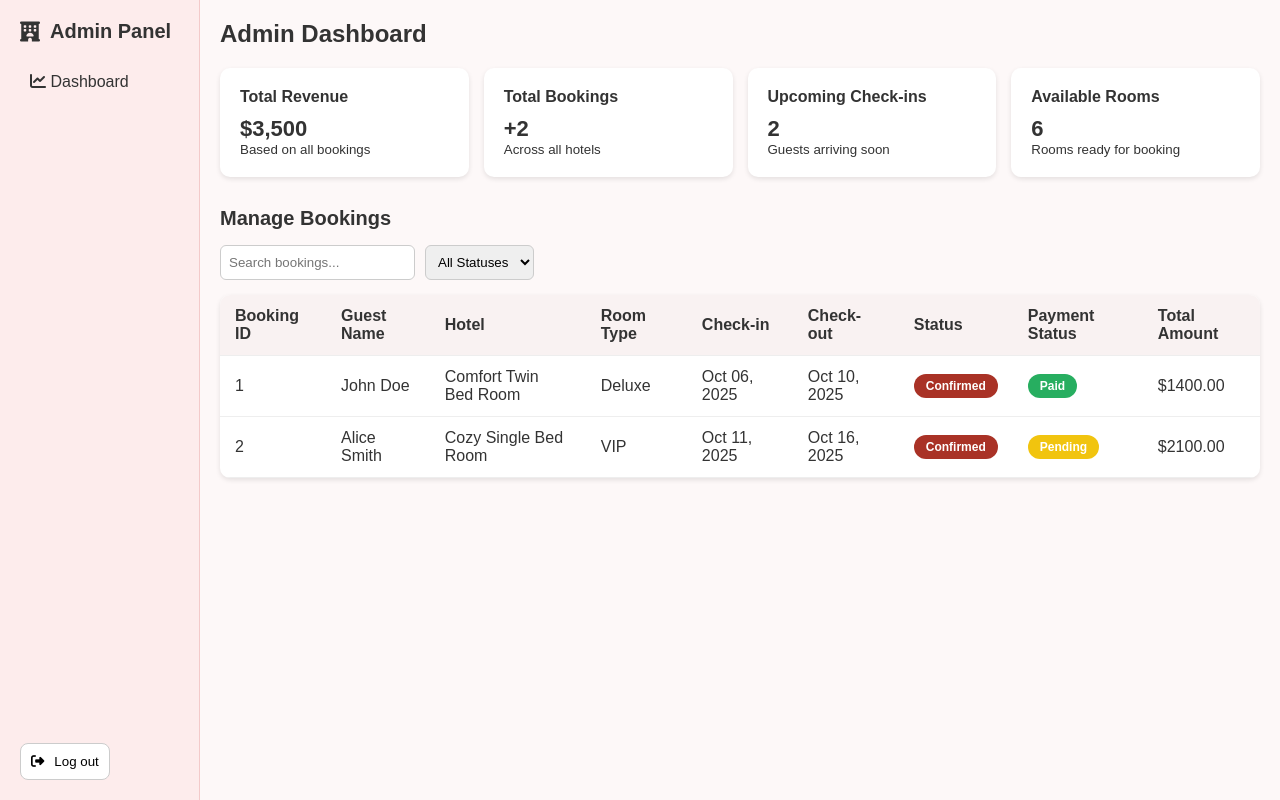
After one commit to EijiDev/Hotel-Reservation-System, a PHP site: page /app/Views/admin/dashboard.php in a window 1280 px wide. The commit adds this page. Run offline with PHP 8.4, Linux system fonts and the light colour scheme.

Commit message:
added admin dashboard

```diff
--- /dev/null
+++ b/app/Views/admin/dashboard.php
@@ -0,0 +1,99 @@
+<title>Admin Dashboard</title>
+<link rel="stylesheet" href="./css/dashboard.style.css">
+<link rel="stylesheet" href="https://cdnjs.cloudflare.com/ajax/libs/font-awesome/6.4.0/css/all.min.css">
+
+<body>
+    <!-- Sidebar -->
+    <div class="sidebar">
+        <div>
+            <h2><i class="fa-solid fa-hotel"></i> Admin Panel</h2>
+            <ul>
+                <li class="dashboard-bar"><i class="fa-solid fa-chart-line"></i> Dashboard</li>
+            </ul>
+        </div>
+        <div class="bottom">
+            <button class="logout"><i class="fa-solid fa-right-from-bracket"></i>Log out</button>
+        </div>
+    </div>
+
+    <!-- Main Content -->
+    <div class="main">
+        <h1>Admin Dashboard</h1>
+
+        <!-- Stats Section -->
+        <div class="stats">
+            <div class="card">
+                <h3>Total Revenue</h3>
+                <p>$3,500</p>
+                <small>Based on all bookings</small>
+            </div>
+            <div class="card">
+                <h3>Total Bookings</h3>
+                <p>+2</p>
+                <small>Across all hotels</small>
+            </div>
+            <div class="card">
+                <h3>Upcoming Check-ins</h3>
+                <p>2</p>
+                <small>Guests arriving soon</small>
+            </div>
+            <div class="card">
+                <h3>Available Rooms</h3>
+                <p>6</p>
+                <small>Rooms ready for booking</small>
+            </div>
+        </div>
+
+        <!-- Manage Bookings -->
+        <div class="manage-bookings">
+            <h2>Manage Bookings</h2>
+            <div class="filters">
+                <input type="text" id="search" placeholder="Search bookings...">
+                <select id="statusFilter">
+                    <option value="all">All Statuses</option>
+                    <option value="confirmed">Confirmed</option>
+                    <option value="pending">Pending</option>
+                </select>
+            </div>
+
+            <table>
+                <thead>
+                    <tr>
+                        <th>Booking ID</th>
+                        <th>Guest Name</th>
+                        <th>Hotel</th>
+                        <th>Room Type</th>
+                        <th>Check-in</th>
+                        <th>Check-out</th>
+                        <th>Status</th>
+                        <th>Payment Status</th>
+                        <th>Total Amount</th>
+                    </tr>
+                </thead>
+                <tbody id="bookingTable">
+                    <tr>
+                        <td>1</td>
+                        <td>John Doe</td>
+                        <td>Comfort Twin Bed Room</td>
+                        <td>Deluxe</td>
+                        <td>Oct 06, 2025</td>
+                        <td>Oct 10, 2025</td>
+                        <td><span class="status confirmed">Confirmed</span></td>
+                        <td><span class="payment paid">Paid</span></td>
+                        <td>$1400.00</td>
+                    </tr>
+                    <tr>
+                        <td>2</td>
+                        <td>Alice Smith</td>
+                        <td>Cozy Single Bed Room</td>
+                        <td>VIP</td>
+                        <td>Oct 11, 2025</td>
+                        <td>Oct 16, 2025</td>
+                        <td><span class="status confirmed">Confirmed</span></td>
+                        <td><span class="payment pending">Pending</span></td>
+                        <td>$2100.00</td>
+                    </tr>
+                </tbody>
+            </table>
+        </div>
+    </div>
--- a/app/Views/login.php
+++ b/app/Views/login.php
@@ -5,7 +5,7 @@
         <div class="context">
             <h1>Log in</h1>
             <p>Enter your credentials to access your account</p>
-            <form class="form" method="POST" action="/Hotel_Reservation_System/app/public/index.php?action=login">
+            <form class="form" method="POST" action="/Hotel_Reservation_System/app/public/index.php?controller=login&action=login">
                 <label for="email">Email</label>
                 <input type="email" id="email" name="email" placeholder="example123@example.com" required />
 
@@ -15,7 +15,9 @@
                 <button type="submit" class="login-btn">Log in</button>
             </form>
 
-            <p class="signup-text">Don't have an account? <a href="../views/signup.php">Sign up</a></p>
+            <p class="signup-text">Don't have an account?
+              <a href="/Hotel_Reservation_System/app/public/index.php?controller=signup&action=index">Sign up</a>
+            </p>
         </div>
     </div>
 </body>
--- a/app/Views/roombookings.php
+++ b/app/Views/roombookings.php
@@ -1,12 +1,10 @@
 <?php
 require_once __DIR__ . '/../../vendor/autoload.php';
-
 use App\Config\Database;
 use App\Models\Room;
 
 $db = (new Database())->connect();
 $roomModel = new Room($db);
-
 $roomId = $_GET['room_id'] ?? null;
 
 if ($roomId) {
@@ -43,7 +41,7 @@ if ($roomId) {
         <h2>
           <?= htmlspecialchars($room['name']) ?>
           <span class="rating">
-            <i class="bx bxs-star"></i> <?= htmlspecialchars($room['rating']) ?>
+            <?= htmlspecialchars($room['rating']) ?>
           </span>
         </h2>
         <p class="description">
@@ -140,5 +138,5 @@ if ($roomId) {
     </div>
   </div>
 </body>
-<script src="../Hotel_Reservation_System/app/public/js/index.js"></script>
+<script src="/Hotel_Reservation_System/app/public/js/index.js"></script>
 </html>
--- a/app/Views/rooms.php
+++ b/app/Views/rooms.php
@@ -40,7 +40,11 @@
                             <div class="card-price">
                                 $<?= number_format($room['price'], 2) ?><span class="card-day">/night</span>
                             </div>
-                            <a href="/Hotel_Reservation_System/app/views/roombookings.php?room_id=<?= $room['id'] ?>" class="book-now-btn">Book Now</a>
+                            <?php if (isset($_SESSION['user_id'])): ?>
+                                <a href="/Hotel_Reservation_System/app/views/roombookings.php?room_id=<?= $room['id'] ?>" class="book-now-btn">Book Now</a>
+                            <?php else: ?>
+                                <a href="../views/login.php" class="book-now-btn">Book Now</a>
+                            <?php endif; ?>
                         </div>
                     </div>
                 </div>
--- a/app/Views/signup.php
+++ b/app/Views/signup.php
@@ -3,7 +3,7 @@
 <body>
   <div class="signup-container">
     <h1>Sign Up</h1>
-    <form class="form" id="signupForm" method="POST" action="/Hotel_Reservation_System/app/public/index.php?action=signup">
+    <form class="form" id="signupForm" method="POST" action="/Hotel_Reservation_System/app/public/index.php?controller=signup&action=signup">
       <label for="name">Name</label>
       <input type="text" id="name" name="name" placeholder="e.g. Fernando Junio" required />
 
@@ -16,7 +16,8 @@
       <button type="submit" class="signup-btn">Sign Up</button>
 
       <p class="signup-text">
-        Already have an account? <a href="../views/login.php">Log in</a>
+        Already have an account?
+        <a href="/Hotel_Reservation_System/app/public/index.php?controller=login&action=index">Log in</a>
       </p>
     </form>
   </div>
--- /dev/null
+++ b/app/public/css/dashboard.style.css
@@ -0,0 +1,172 @@
+* {
+  margin: 0;
+  padding: 0;
+  box-sizing: border-box;
+  font-family: Arial, sans-serif;
+}
+
+body {
+  display: flex;
+  background: #fdf8f8;
+  color: #333;
+}
+
+/* Sidebar */
+.sidebar {
+  width: 200px;
+  background: #fdecec;
+  height: 100vh;
+  padding: 20px;
+  display: flex;
+  flex-direction: column;
+  justify-content: space-between;
+  border-right: 1px solid #f3caca;
+}
+
+.sidebar h2 {
+  display: flex;
+  align-items: center;
+  gap: 10px;
+  font-size: 20px;
+  margin-bottom: 20px;
+}
+
+.dashboard-bar {
+  padding: 10px;
+}
+.sidebar .dashboard-bar:hover {
+  background-color: #a93226;
+  color: white;
+  border-radius: 8px;
+}
+
+.sidebar ul {
+  list-style: none;
+}
+
+.sidebar ul li {
+  margin: 15px 0;
+  font-size: 16px;
+  cursor: pointer;
+}
+
+.sidebar .bottom {
+  margin-top: auto;
+}
+
+.logout {
+  background: #fff;
+  border: 1px solid #ccc;
+  padding: 10px;
+  border-radius: 8px;
+  cursor: pointer;
+  display: flex;
+  align-items: center;
+  gap: 10px;
+}
+
+/* Main Content */
+.main {
+  flex: 1;
+  padding: 20px;
+}
+
+.main h1 {
+  font-size: 24px;
+  margin-bottom: 20px;
+}
+
+/* Stats Cards */
+.stats {
+  display: grid;
+  grid-template-columns: repeat(4, 1fr);
+  gap: 15px;
+  margin-bottom: 30px;
+}
+
+.card {
+  background: #fff;
+  padding: 20px;
+  border-radius: 10px;
+  box-shadow: 0px 2px 5px rgba(0, 0, 0, 0.1);
+}
+
+.card h3 {
+  font-size: 16px;
+  margin-bottom: 10px;
+}
+
+.card p {
+  font-size: 22px;
+  font-weight: bold;
+}
+
+/* Manage Bookings */
+.manage-bookings {
+  margin-top: 20px;
+}
+
+.manage-bookings h2 {
+  font-size: 20px;
+  margin-bottom: 15px;
+}
+
+.filters {
+  display: flex;
+  gap: 10px;
+  margin-bottom: 15px;
+}
+
+.filters input,
+.filters select {
+  padding: 8px;
+  border: 1px solid #ccc;
+  border-radius: 6px;
+}
+
+table {
+  width: 100%;
+  border-collapse: collapse;
+  background: #fff;
+  border-radius: 10px;
+  overflow: hidden;
+  box-shadow: 0px 2px 5px rgba(0, 0, 0, 0.1);
+}
+
+table th,
+table td {
+  padding: 12px 15px;
+  text-align: left;
+  border-bottom: 1px solid #eee;
+}
+
+table th {
+  background: #f9f2f2;
+}
+
+.status,
+.payment {
+  padding: 5px 12px;
+  border-radius: 12px;
+  font-size: 12px;
+  font-weight: bold;
+  display: inline-block;
+}
+
+.status.confirmed {
+  background: #a93226;
+  color: #fff;
+}
+.status.pending {
+  background: #f39c12;
+  color: #fff;
+}
+
+.payment.paid {
+  background: #27ae60;
+  color: #fff;
+}
+.payment.pending {
+  background: #f1c40f;
+  color: #fff;
+}
--- a/app/public/css/nav.css
+++ b/app/public/css/nav.css
@@ -64,7 +64,7 @@ body {
   align-items: center;
   justify-content: center;
   height: 36px;
-  font-weight: 600;
+  font-weight: bold;
   border-radius: 0.5rem;
   cursor: pointer;
   text-decoration: none;
@@ -86,6 +86,6 @@ body {
 .btn-gradient {
   padding: 0 1.2rem;
   color: white;
-  background: linear-gradient(to right, #800020, #d9534f);
+  background-color: #6d0101;
   border: none;
 }
--- a/app/public/js/index.js
+++ b/app/public/js/index.js
@@ -1,6 +1,6 @@
 const today = new Date();
-const yyyy = today.getFullYear;
-const mm = String(today.getMonth() + 1).padStart(2, "0"); // Months start at 0
+const yyyy = today.getFullYear();
+const mm = String(today.getMonth() + 1).padStart(2, "0");
 const dd = String(today.getDate()).padStart(2, "0");
 
 const checkinDate = `${yyyy}-${mm}-${dd}`;
@@ -25,7 +25,7 @@ document.getElementById("checkin").addEventListener("change", (e) => {
   document.getElementById("checkout").min = newCheckout;
 });
 
-//alert message when successfull booking
+// Alert message when successful booking
 document.addEventListener("DOMContentLoaded", () => {
   const bookNowButton = document.getElementById("book-now-btn");
   if (bookNowButton) {
```
Also changed, not shown: app/Controllers/AdminController.php (added, +18 -0 lines), app/Controllers/LoginController.php (+26 -11 lines), app/Controllers/SignUpController.php (+9 -16 lines), app/Models/user.php (+25 -6 lines), app/public/css/roombookings.css (+9 -4 lines), app/public/index.php (+12 -0 lines), app/Views/contact.php (line endings or trailing spaces).
